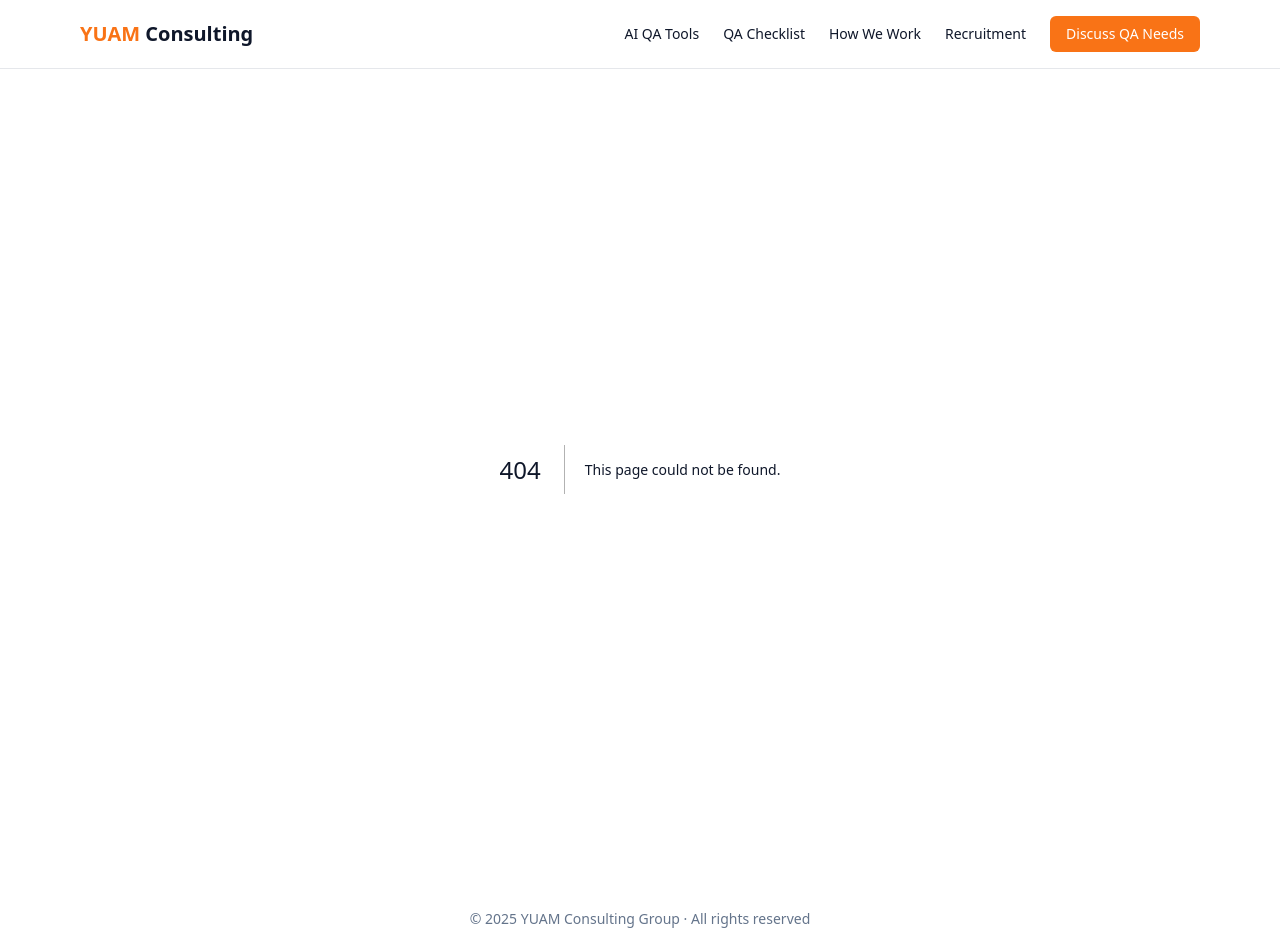
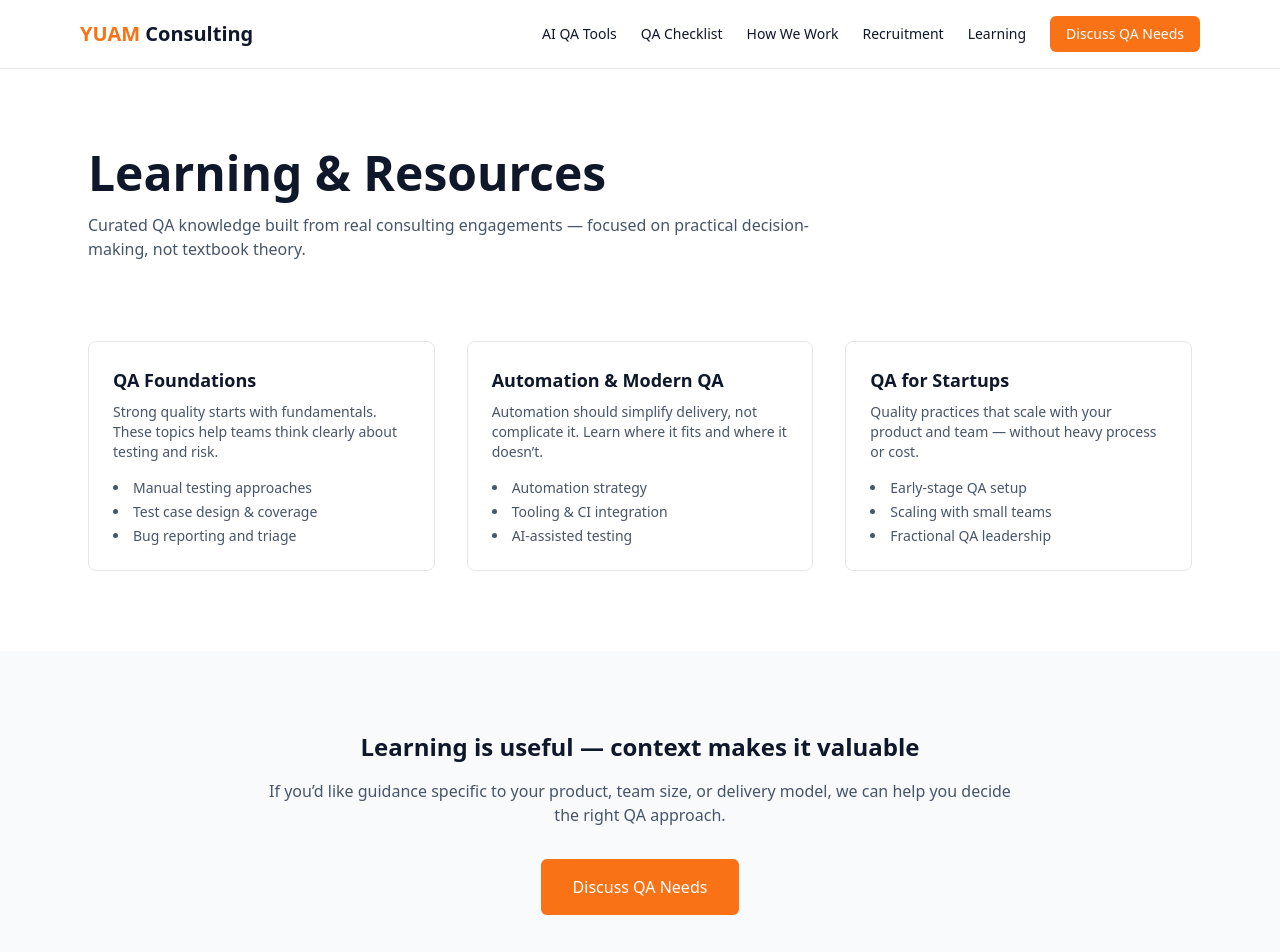
Before and after one commit to mmohans/yuam-consulting-group, a Next.js app: page /learning in a window 1280 px wide. Before the commit this address had no page. Shown: the top 952 px of the page. Built offline with nearby package versions, Linux system fonts and the light colour scheme.

Commit message:
Adding learning section and page

```diff
--- a/src/app/components/Header.jsx
+++ b/src/app/components/Header.jsx
@@ -25,6 +25,10 @@ export default function Header() {
           </a>
           <a href="/recruitment/upload-cv" className="hover:text-orange-500">
             Recruitment
+          </a>
+          {/* NEW: Learning link */}
+          <a href="/learning" className="hover:text-orange-500">
+            Learning
           </a>
           <a
             href="/meet"
@@ -63,6 +67,10 @@ export default function Header() {
             >
               Recruitment
             </a>
+            {/* NEW: Learning link */}
+            <a href="/learning" onClick={() => setMenuOpen(false)}>
+              Learning
+            </a>
             <a
               href="/meet"
               onClick={() => setMenuOpen(false)}
--- /dev/null
+++ b/src/app/learning/page.jsx
@@ -0,0 +1,91 @@
+export const metadata = {
+    title: "QA Learning & Resources | YUAM Consulting Group",
+    description:
+      "Practical QA learning resources covering manual testing, automation, QA strategy, and real-world quality practices for startups and growing teams.",
+  };
+
+  export default function LearningPage() {
+    return (
+      <main className="min-h-screen bg-white text-slate-900">
+        {/* HERO */}
+        <section className="max-w-6xl mx-auto px-6 py-20">
+          <h1 className="text-4xl md:text-5xl font-extrabold mb-4">
+            Learning & Resources
+          </h1>
+          <p className="text-slate-600 max-w-3xl">
+            Curated QA knowledge built from real consulting engagements — focused
+            on practical decision-making, not textbook theory.
+          </p>
+        </section>
+
+        {/* LEARNING SECTIONS */}
+        <section className="max-w-6xl mx-auto px-6 pb-20 grid gap-8 md:grid-cols-3">
+          <LearningBlock
+            title="QA Foundations"
+            description="Strong quality starts with fundamentals. These topics help teams think clearly about testing and risk."
+            points={[
+              "Manual testing approaches",
+              "Test case design & coverage",
+              "Bug reporting and triage",
+            ]}
+          />
+
+          <LearningBlock
+            title="Automation & Modern QA"
+            description="Automation should simplify delivery, not complicate it. Learn where it fits and where it doesn’t."
+            points={[
+              "Automation strategy",
+              "Tooling & CI integration",
+              "AI-assisted testing",
+            ]}
+          />
+
+          <LearningBlock
+            title="QA for Startups"
+            description="Quality practices that scale with your product and team — without heavy process or cost."
+            points={[
+              "Early-stage QA setup",
+              "Scaling with small teams",
+              "Fractional QA leadership",
+            ]}
+          />
+        </section>
+
+        {/* CTA */}
+        <section className="bg-slate-50 py-20 px-6">
+          <div className="max-w-3xl mx-auto text-center">
+            <h2 className="text-2xl font-bold mb-4">
+              Learning is useful — context makes it valuable
+            </h2>
+            <p className="text-slate-600 mb-8">
+              If you’d like guidance specific to your product, team size, or
+              delivery model, we can help you decide the right QA approach.
+            </p>
+
+            <a
+              href="/meet"
+              className="inline-block bg-orange-500 text-white px-8 py-4 rounded-md font-medium hover:bg-orange-600 transition"
+            >
+              Discuss QA Needs
+            </a>
+          </div>
+        </section>
+      </main>
+    );
+  }
+
+  /* ---------- Helper Component ---------- */
+
+  function LearningBlock({ title, description, points }) {
+    return (
+      <div className="border rounded-lg p-6">
+        <h3 className="text-lg font-semibold mb-2">{title}</h3>
+        <p className="text-slate-600 text-sm mb-4">{description}</p>
+        <ul className="list-disc list-inside text-sm text-slate-600 space-y-1">
+          {points.map((point, index) => (
+            <li key={index}>{point}</li>
+          ))}
+        </ul>
+      </div>
+    );
+  }
```
